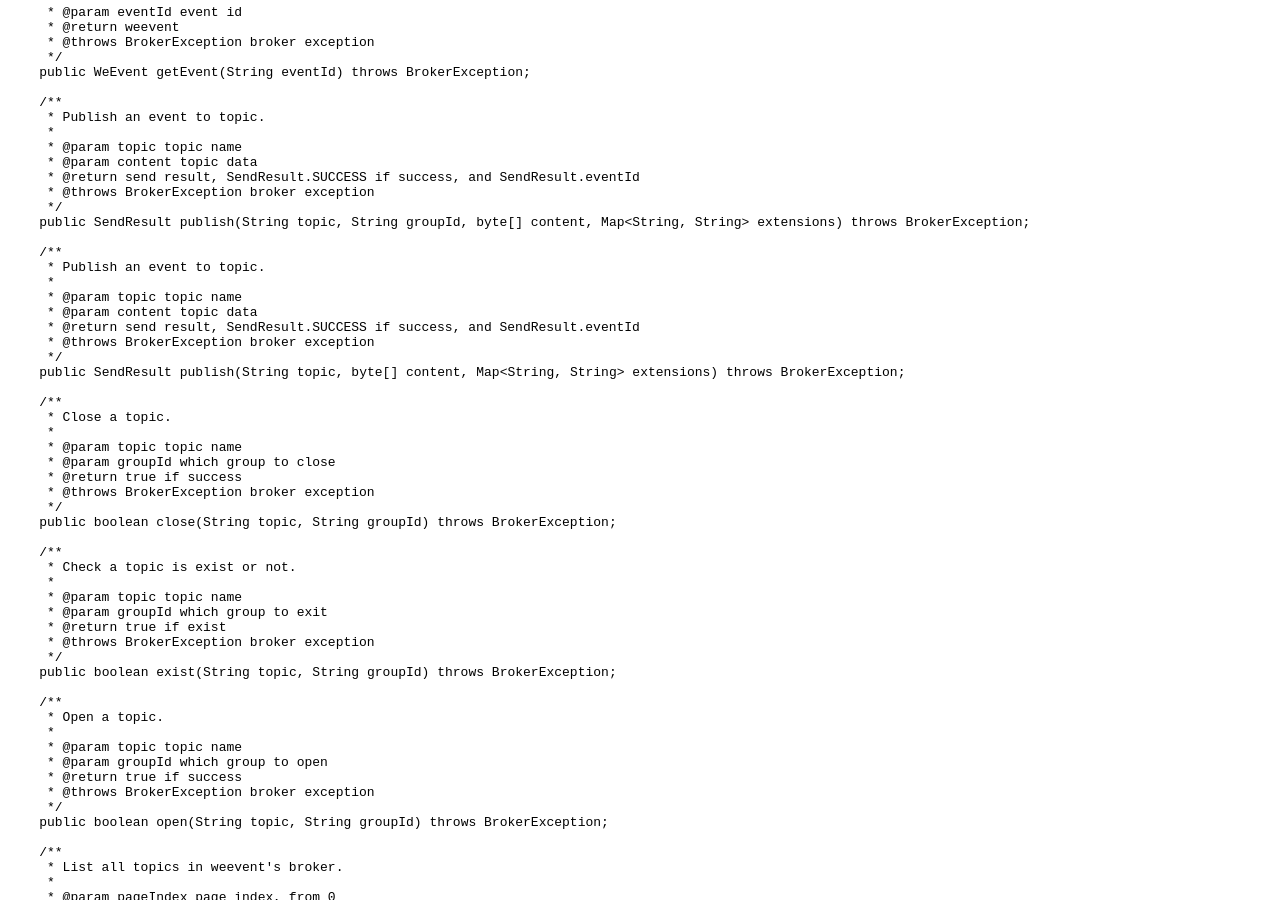
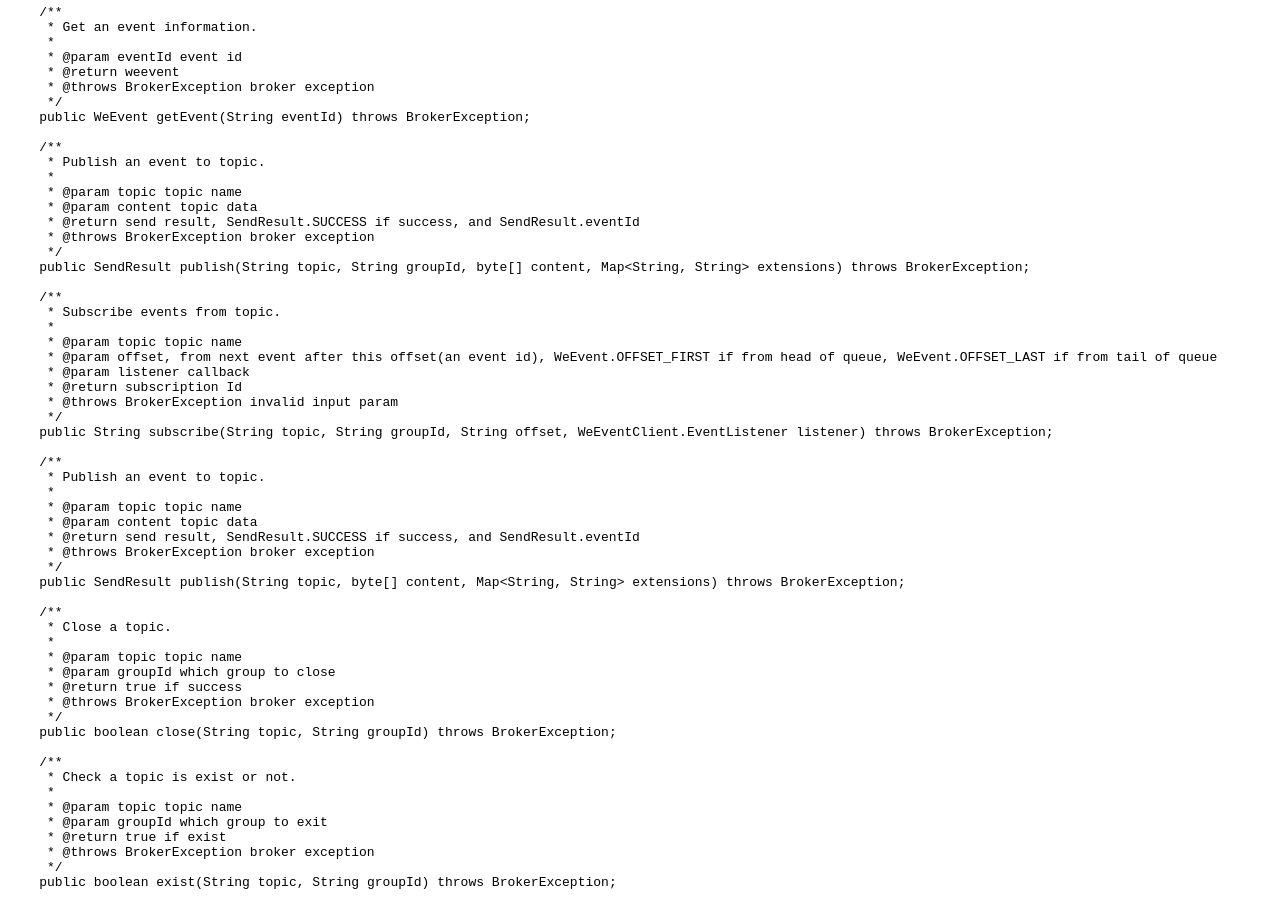
Before and after one commit to WeBankBlockchain/WeEvent-docs, a Sphinx documentation site: the page built from docs/protocal/javasdk.md, in a window 1280 px wide and 900 px high, scrolled down 2637 px. Built offline with Sphinx 7.4.7 and the Read the Docs theme 2.0.0, drawn with Linux system fonts in a browser that asks for light colours; some of the changed text lies outside the part shown.

Commit message:
docs/protocal/javasdk.md

````diff
--- a/docs/protocal/javasdk.md
+++ b/docs/protocal/javasdk.md
@@ -59,6 +60,7 @@ implement 'com.webank.weevent:weevent-client:1.0.0'
      * @throws BrokerException broker exception
      */
     public SendResult publish(String topic, byte[] content) throws BrokerException;
+
     /**
      * Subscribe events from topic.
      *
@@ -69,6 +71,7 @@ implement 'com.webank.weevent:weevent-client:1.0.0'
      * @throws BrokerException invalid input param
      */
     public String subscribe(String topic, String offset, WeEventClient.EventListener listener) throws BrokerException;
+
     /**
      * Unsubscribe an exist subscription subscribed by subscribe interface.
      * The consumer will no longer receive messages from broker after this.
@@ -147,6 +150,17 @@ implement 'com.webank.weevent:weevent-client:1.0.0'
     public SendResult publish(String topic, String groupId, byte[] content, Map<String, String> extensions) throws BrokerException;
 
     /**
+     * Subscribe events from topic.
+     *
+     * @param topic topic name
+     * @param offset, from next event after this offset(an event id), WeEvent.OFFSET_FIRST if from head of queue, WeEvent.OFFSET_LAST if from tail of queue
+     * @param listener callback
+     * @return subscription Id
+     * @throws BrokerException invalid input param
+     */
+    public String subscribe(String topic, String groupId, String offset, WeEventClient.EventListener listener) throws BrokerException;
+
+    /**
      * Publish an event to topic.
      *
      * @param topic topic name
@@ -215,6 +229,7 @@ implement 'com.webank.weevent:weevent-client:1.0.0'
     public WeEvent getEvent(String eventId, String groupId) throws BrokerException;
 
 
+
 ```
 
 ### 代码样例
````
Also changed, not shown: other parts of docs/protocal/javasdk.md (+3 -2 lines).
